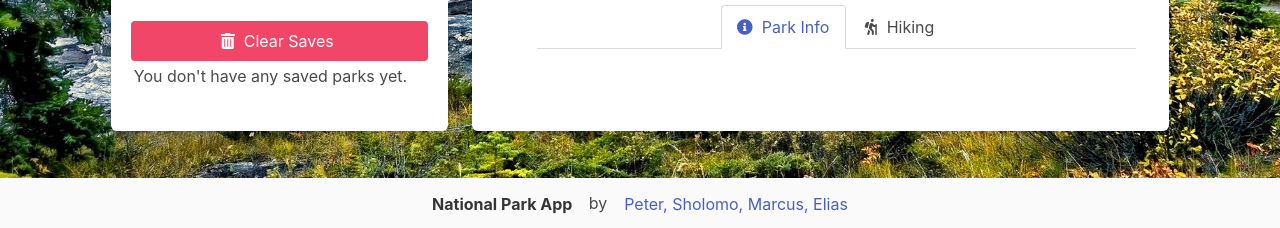
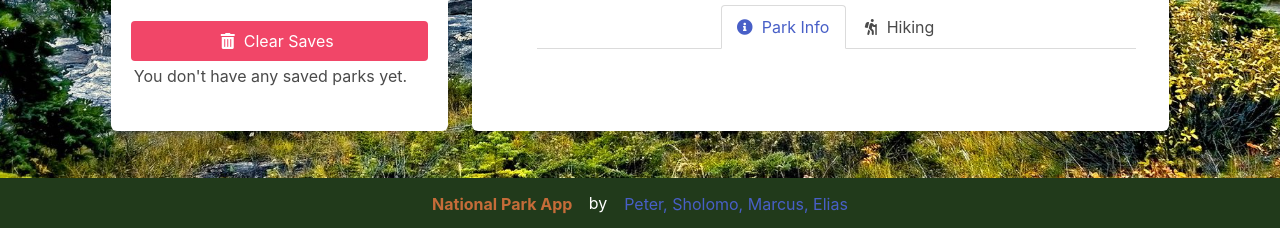
Before and after one commit to gokublue007/Park-Pass, a plain HTML site: page index.html in a window 1280 px wide. Shown: the part 611-839 px from the top of the page. Drawn offline with nearby package versions, Linux system fonts and the light colour scheme; no server answers.

Commit message:
Added color to footer and change color of name and links

```diff
--- a/Assest/css/style.css
+++ b/Assest/css/style.css
@@ -70,8 +70,7 @@ padding-block: .2rem;
   color: #212121;
 }
 
-/* .footer {
-  position: fixed;
-  bottom: 0;
-  width: 100%;
-} */
+.footer {
+background-color: #213a1b;
+color: white;
+}
--- a/index.html
+++ b/index.html
@@ -92,7 +92,7 @@
     <footer class="footer" id="contactUs">
       <div class="content has-text-centered">
         <p>
-          <strong>National Park App </strong> by <a href="https://github.com/gokublue007/Park-Pass"> Peter, Sholomo, Marcus, Elias </a>
+          <strong id="sub" >National Park App </strong> by <a href="https://github.com/gokublue007/Park-Pass"> Peter, Sholomo, Marcus, Elias </a>
         </p>
       </div>
     </footer>
```
